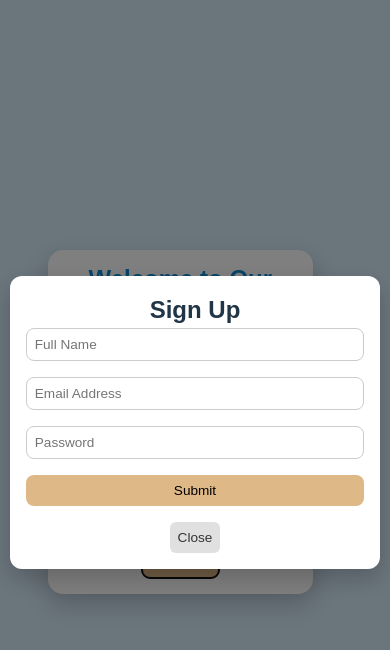
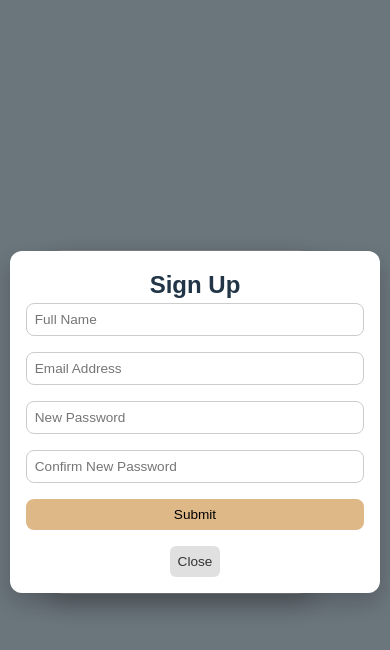
Before and after one commit to Nishant7898/my1st, a React (Vite) app: page / in a window 390 px wide. Both pictures are taken after a click on the button "Signup". Shown: the top 650 px of the page. Built offline with nearby package versions, Linux system fonts and the light colour scheme.

Commit message:
made responsive

```diff
--- a/src/components/auth.jsx
+++ b/src/components/auth.jsx
@@ -12,7 +12,7 @@ const Auth = () => {
         <h1>Welcome to Our Page.....!</h1>
       </div>
         <div className="inputs">
-          <input id="username" type="text" placeholder="Username" />
+          <input id="username" type="text" placeholder="Emter Email" />
         </div>
         <input id="password" type="password" placeholder="Password" />
         <div className="buttons">
--- a/src/components/signup.jsx
+++ b/src/components/signup.jsx
@@ -11,7 +11,8 @@ const Signup = ({ isopen, isclose }) => {
         <form className="signup-form">
           <input type="text" placeholder="Full Name" />
           <input type="email" placeholder="Email Address" />
-          <input type="password" placeholder="Password" />
+          <input type="password" placeholder="New Password" />
+          <input type="text" placeholder="Confirm New Password" />
           <button type="submit">Submit</button>
         </form>
         <button className="close-btn" onClick={isclose}>
```
